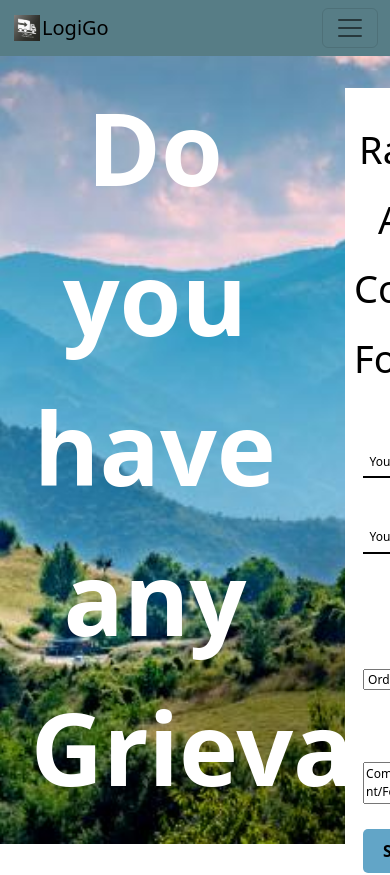
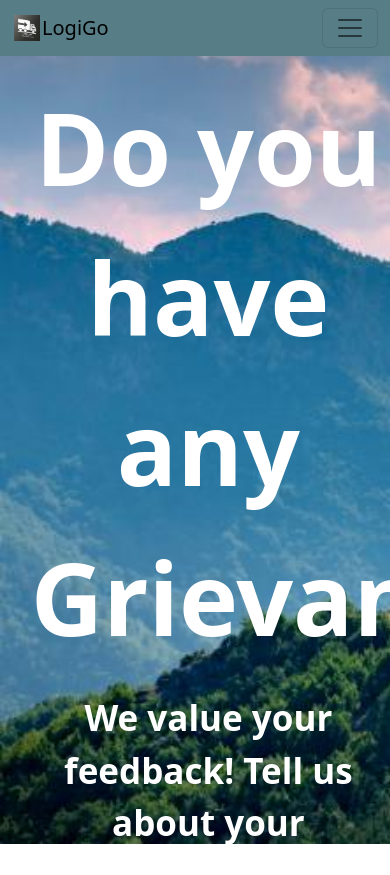
Before and after one commit to mitrya/ONDC-LOGISTICS-BAP, a React (Vite) app in the folder client/: page /grievance in a window 390 px wide. Shown: the top 875 px of the page. Built offline with nearby package versions, Linux system fonts and the light colour scheme.

Commit message:
fixed grievances style, responsiveness pending

```diff
--- a/client/src/components/grievance/grievance.styles.css
+++ b/client/src/components/grievance/grievance.styles.css
@@ -17,7 +17,8 @@
     padding:0px;
     display: flex;
     flex-direction: row;
-    justify-content: space-between;
+    flex-wrap: wrap;
+    justify-content: center;
     align-self: center;
     width:100%;
     margin:fit-content;
@@ -68,8 +69,8 @@
     height: 100%;
     background-image: url('/shutterstock_1469983160.jpg');
     background-size: cover;
-    background-position: center;
-    background-attachment: fixed;
+    /* background-position: center;
+    background-attachment: fixed; */
     text-align: center;
     background-color: rgba(100, 157, 218, 0.5); /* Change the opacity as desired */
     z-index: -1;
--- a/client/src/components/terms_and_conditions/terms.styles.css
+++ b/client/src/components/terms_and_conditions/terms.styles.css
@@ -1,4 +1,4 @@
-body{
+.text-box{
     font-size:12px;
 }
 
```
